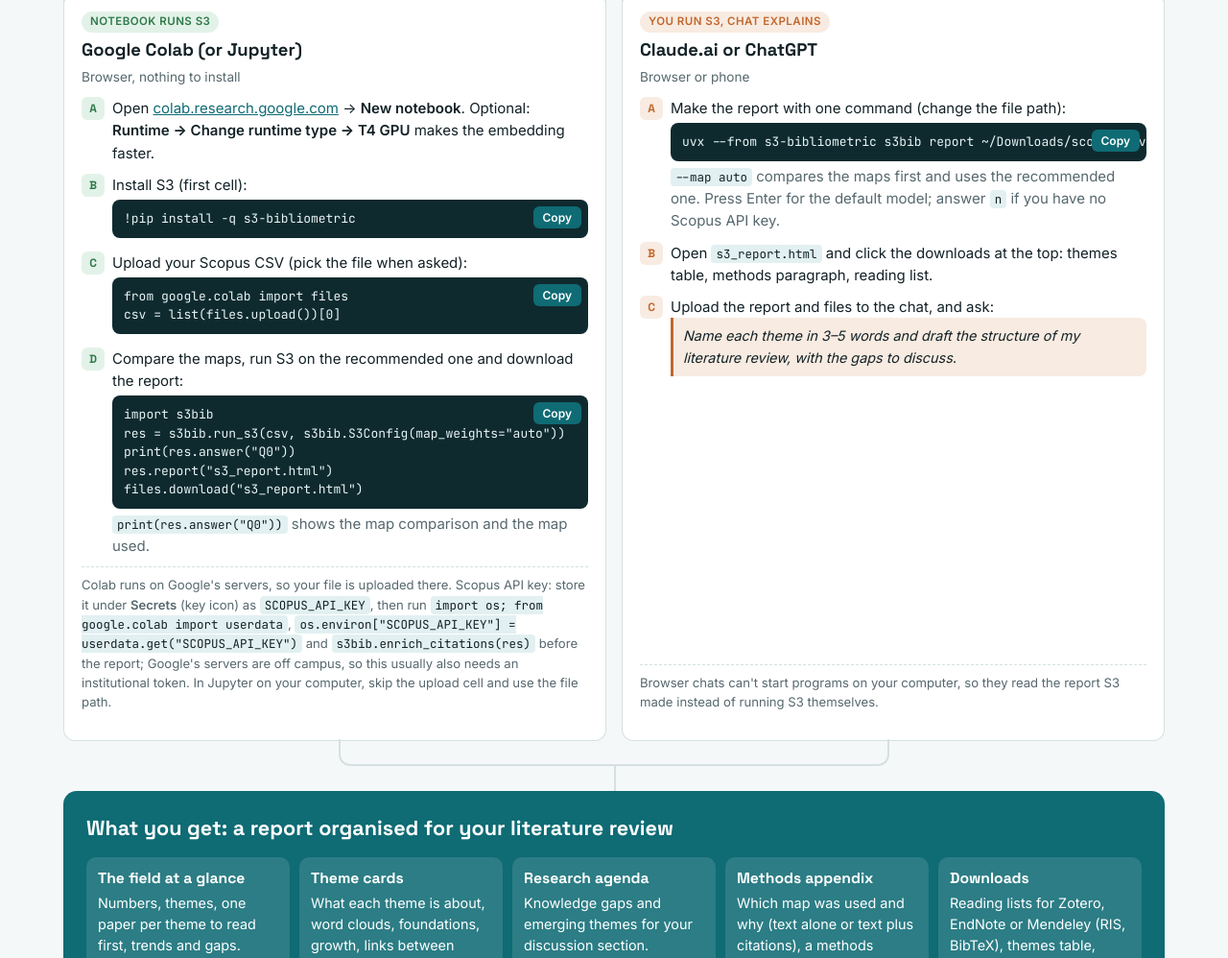
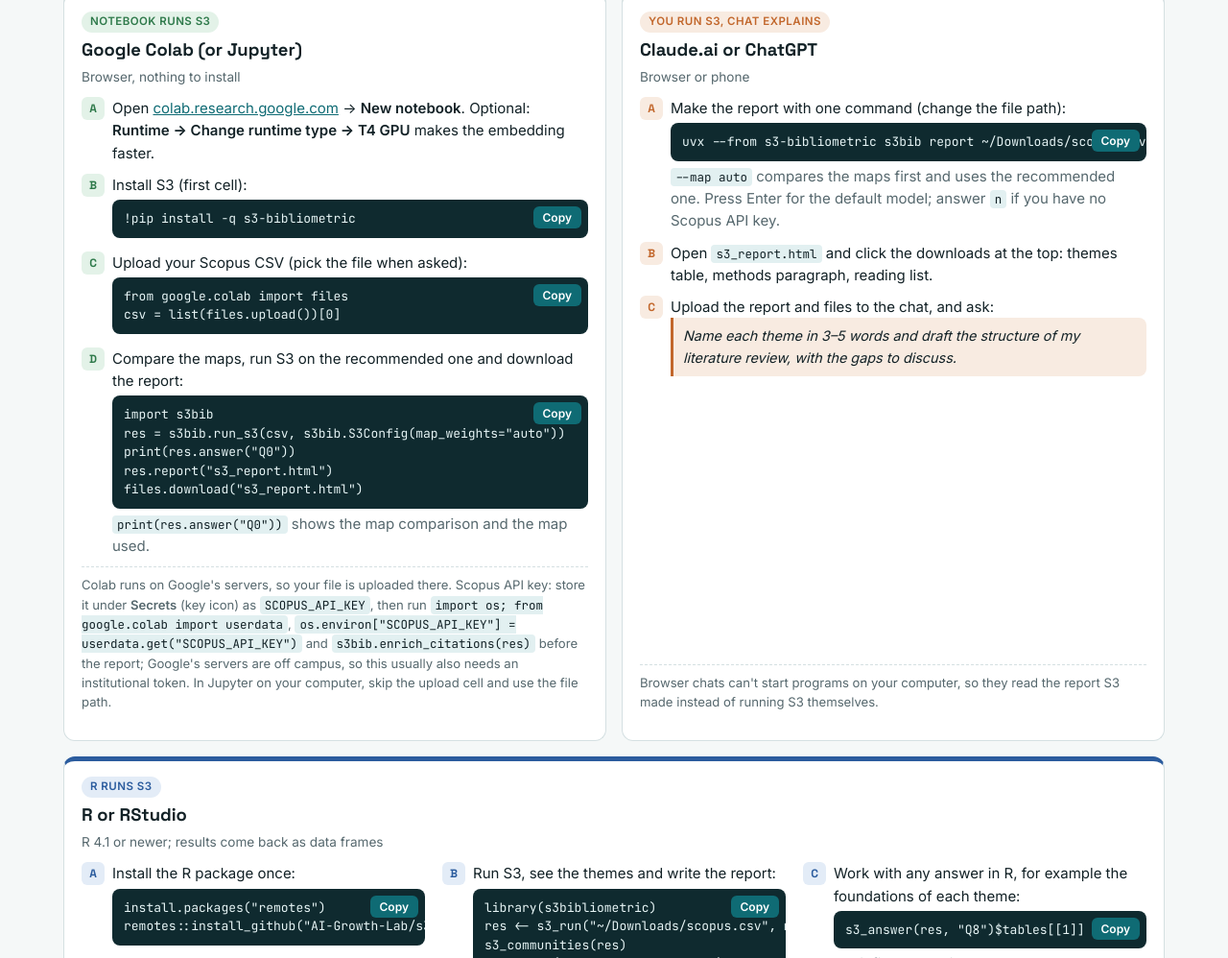
Before and after one commit to AI-Growth-Lab/S3, a plain HTML site: page docs/index.html in a window 1280 px wide. Shown: the part 1802-2800 px from the top of the page at 96% size. Drawn offline with Linux system fonts and the light colour scheme; no server answers.

Commit message:
Guide: R or RStudio lane

```diff
--- a/docs/index.html
+++ b/docs/index.html
@@ -7,7 +7,7 @@
 :root{
   --bg:#f5f8f8; --surface:#ffffff; --ink:#122126; --muted:#56686e; --line:#d5e0e2;
   --teal:#0f6b74; --teal-soft:#e2f0f1; --amber:#c2672c; --amber-soft:#f8ebe1; --plum:#5b4a8a; --plum-soft:#ece8f5;
-  --green:#2f7a4b; --green-soft:#e3f2e8;
+  --green:#2f7a4b; --green-soft:#e3f2e8; --blue:#2b5c9e; --blue-soft:#e3ecf7;
   --code-bg:#0f2a2f; --code-ink:#e6f4f5;
   --display:"Space Grotesk",ui-sans-serif,system-ui,sans-serif;
   --body:"Inter",ui-sans-serif,system-ui,-apple-system,sans-serif;
@@ -16,12 +16,12 @@
 @media (prefers-color-scheme:dark){:root:not([data-theme="light"]){
   --bg:#0c1618; --surface:#132226; --ink:#e3eef0; --muted:#97aab0; --line:#24393e;
   --teal:#5fc0c8; --teal-soft:#16343a; --amber:#e79a63; --amber-soft:#3a281c; --plum:#b9a8ee; --plum-soft:#2a2540;
-  --green:#7fcf9c; --green-soft:#1a3324;
+  --green:#7fcf9c; --green-soft:#1a3324; --blue:#8db4ec; --blue-soft:#17283f;
   --code-bg:#071113; --code-ink:#d8eef0; color-scheme:dark}}
 :root[data-theme="dark"]{
   --bg:#0c1618; --surface:#132226; --ink:#e3eef0; --muted:#97aab0; --line:#24393e;
   --teal:#5fc0c8; --teal-soft:#16343a; --amber:#e79a63; --amber-soft:#3a281c; --plum:#b9a8ee; --plum-soft:#2a2540;
-  --green:#7fcf9c; --green-soft:#1a3324;
+  --green:#7fcf9c; --green-soft:#1a3324; --blue:#8db4ec; --blue-soft:#17283f;
   --code-bg:#071113; --code-ink:#d8eef0; color-scheme:dark}
 *{box-sizing:border-box}
 body{background:var(--bg);color:var(--ink);font:15px/1.55 var(--body)}
@@ -59,6 +59,8 @@ a.fact:hover{border-color:var(--teal)}
 .lane{background:var(--surface);border:1px solid var(--line);border-top:5px solid var(--c);border-radius:12px;padding:16px 18px;display:flex;flex-direction:column;gap:10px;min-width:0}
 .lane header{display:flex;flex-direction:column;gap:4px}
 .lane h3{font-size:1.15rem}
+.lane.wide{grid-column:1/-1}
+.lane.wide ol{display:grid;grid-template-columns:repeat(auto-fit,minmax(min(100%,300px),1fr));gap:12px 18px}
 .who{font-size:.85rem;color:var(--muted)}
 .badge{align-self:flex-start;font-size:.72rem;font-weight:600;letter-spacing:.04em;text-transform:uppercase;border-radius:99px;padding:2px 9px;background:var(--cs);color:var(--c)}
 .lane ol{margin:0;padding-left:0;list-style:none;display:flex;flex-direction:column;gap:10px;counter-reset:s}
@@ -95,7 +97,7 @@ a.fact:hover{border-color:var(--teal)}
 
 <div class="wrap">
   <h1>Analyse your literature with S3, step by step</h1>
-  <p class="lede">S3 maps the themes of a research field from the titles and abstracts of its papers, checks which map fits your data best, and writes a report organised for a literature review. Use it from Claude, ChatGPT or a Google Colab notebook, without writing code yourself.</p>
+  <p class="lede">S3 maps the themes of a research field from the titles and abstracts of its papers, checks which map fits your data best, and writes a report organised for a literature review. Use it from Claude, ChatGPT or a Google Colab notebook without writing code yourself, or from R.</p>
   <div class="facts">
     <span class="fact"><b>Free</b> and open source</span>
     <span class="fact">Runs on <b>your computer</b>, or in <b>Google Colab</b></span>
@@ -126,7 +128,7 @@ a.fact:hover{border-color:var(--teal)}
 
     <section class="step" aria-labelledby="s2">
       <div class="num">2</div>
-      <h2 id="s2">Install uv, once (not needed in Colab)</h2>
+      <h2 id="s2">Install uv, once (not needed in Colab or R)</h2>
       <div class="body">
         <p>uv starts S3 and installs everything it needs. Paste one line, then close and reopen the window.</p>
         <div class="os">
@@ -217,6 +219,23 @@ files.download("s3_report.html")</span><button class="copy" type="button">Copy</
         </ol>
         <p class="fix">Browser chats can't start programs on your computer, so they read the report S3 made instead of running S3 themselves.</p>
       </section>
+      <section class="lane wide" style="--c:var(--blue);--cs:var(--blue-soft)" aria-labelledby="le">
+        <header><span class="badge">R runs S3</span><h3 id="le">R or RStudio</h3><span class="who">R 4.1 or newer; results come back as data frames</span></header>
+        <ol>
+          <li><div>Install the R package once:
+            <div class="cmd"><span>install.packages("remotes")
+remotes::install_github("AI-Growth-Lab/s3-bibliometric", subdir = "r")</span><button class="copy" type="button">Copy</button></div></div></li>
+          <li><div>Run S3, see the themes and write the report:
+            <div class="cmd"><span>library(s3bibliometric)
+res &lt;- s3_run("~/Downloads/scopus.csv", map = "auto")
+s3_communities(res)
+s3_report(res, "s3_report.html")</span><button class="copy" type="button">Copy</button></div></div></li>
+          <li><div>Work with any answer in R, for example the foundations of each theme:
+            <div class="cmd"><span>s3_answer(res, "Q8")$tables[[1]]</span><button class="copy" type="button">Copy</button></div>
+            <span class="mut">Try it first on the included example: <code>s3_run(s3_example())</code>.</span></div></li>
+        </ol>
+        <p class="fix">The first time, R sets up the matching Python library by itself (through reticulate), and the first run downloads the language model (420 MB). The R package and the Python library always have the same version, so they give the same results. Scopus API key: put <code>SCOPUS_API_KEY=your-key</code> in <code>~/.Renviron</code>, restart R, then <code>s3_enrich_citations(res)</code>.</p>
+      </section>
     </div>
     <div class="merge"></div>
 
```
